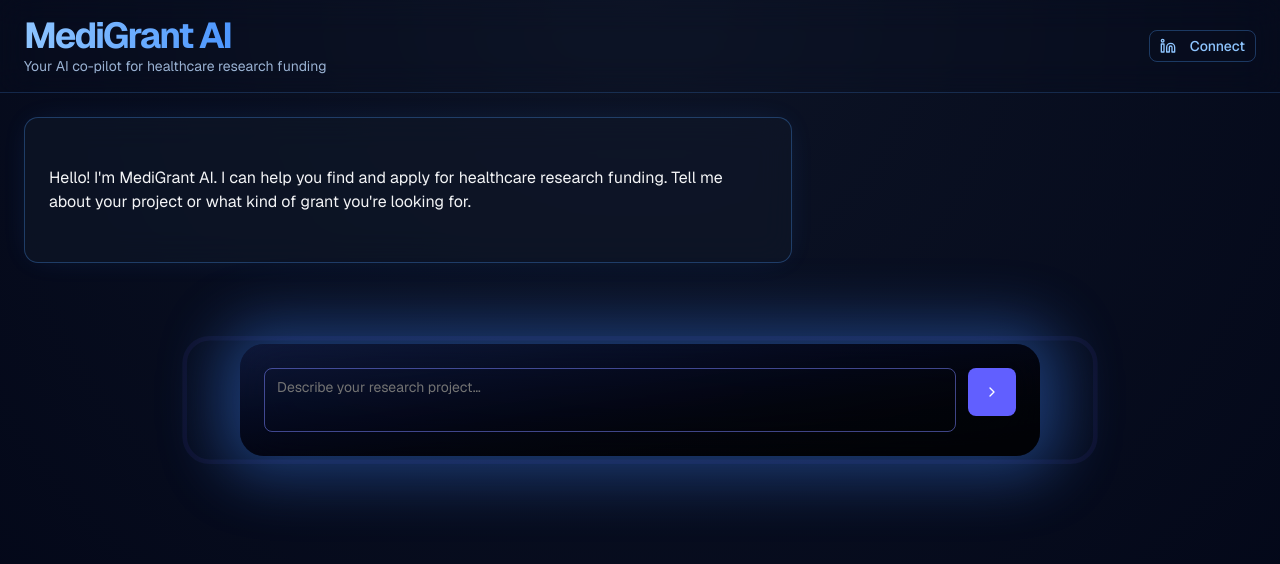
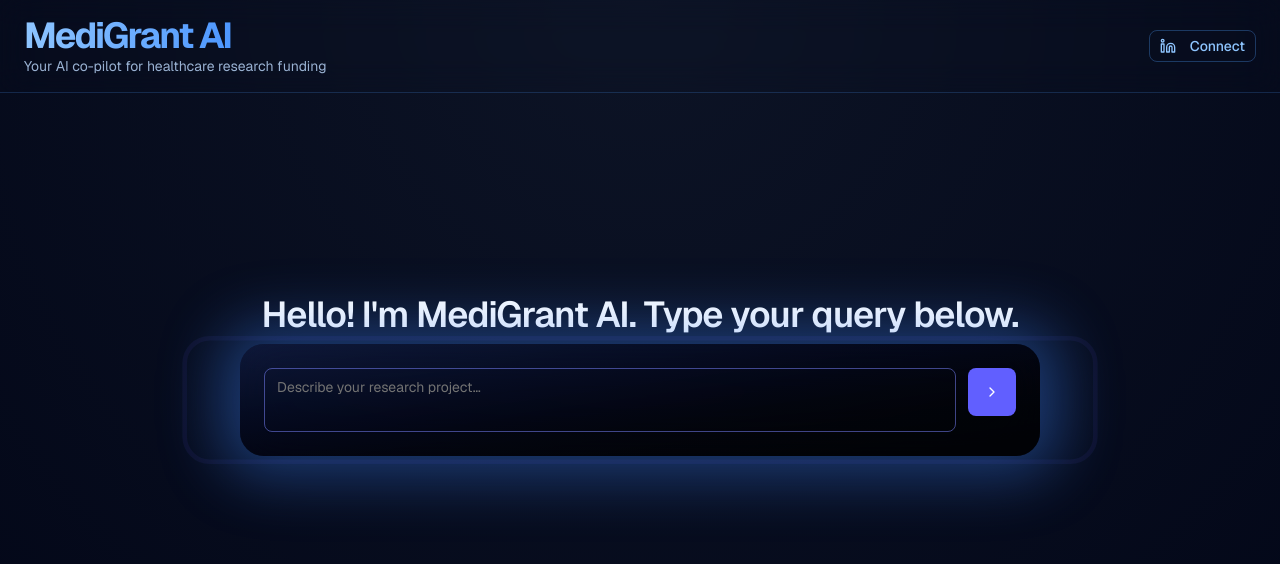
Before and after one commit to marianaisaw/MediGrant, a Next.js app: page / in a window 1280 px wide. Shown: the top 564 px of the page. Built offline with nearby package versions, Linux system fonts and the light colour scheme.

Commit message:
push push push

```diff
--- a/app/page.tsx
+++ b/app/page.tsx
@@ -44,6 +44,17 @@ export default function HyperGrantAI() {
   const mouseY = useMotionValue(0)
   const rotateX = useTransform(mouseY, [ -100, 100 ], [ 5, -5 ])
   const rotateY = useTransform(mouseX, [ -100, 100 ], [ -5, 5 ])
+  const headerFullText = 'Hello! I\'m MediGrant AI. Type your query below.'
+  const [typedHeader, setTypedHeader] = useState('')
+  useEffect(() => {
+    let index = 0
+    const timer = setInterval(() => {
+      setTypedHeader(headerFullText.slice(0, index + 1))
+      index++
+      if (index === headerFullText.length) clearInterval(timer)
+    }, 40)
+    return () => clearInterval(timer)
+  }, [])
 
   // attach to container
   const handlePointerMove = (e: React.PointerEvent) => {
@@ -351,6 +362,7 @@ export default function HyperGrantAI() {
             <motion.div
               whileHover={{ scale: message.sender === 'bot' ? 1.01 : 1 }}
             >
+              { hasQueried &&
               <Card
                 className={`max-w-3xl backdrop-blur-lg relative overflow-hidden ${
                   message.sender === 'user'
@@ -360,6 +372,7 @@ export default function HyperGrantAI() {
                       : 'bg-gray-900/60 border-blue-400/30 shadow-[0_0_30px_-10px_rgba(59,130,246,0.2)]'
                 }`}
               >
+
                 {/* Animated border glow */}
                 <div className={`absolute inset-0 rounded-lg pointer-events-none ${
                   message.status === 'typing'
@@ -447,6 +460,7 @@ export default function HyperGrantAI() {
                   </div>
                 </CardContent>
               </Card>
+            }
             </motion.div>
           </motion.div>
         ))}
@@ -454,13 +468,20 @@ export default function HyperGrantAI() {
       </main>
 
       {!hasQueried && (
+        <>
+        <h2 className="text-center text-4xl font-semibold text-white mb-[12em] tracking-tight">
+            {typedHeader}
+            {/* 2. Blinking cursor */}
+            {typedHeader.length < headerFullText.length && (
+              <span className="inline-block w-[1ch] h-8 bg-white ml-1 animate-pulse" />
+            )}
+          </h2>
         <motion.div
           className="absolute top-1/2 left-1/2 -translate-x-1/2 -translate-y-1/2
                      p-6 bg-gradient-to-br from-blue-950/50 to-black/80
                      rounded-3xl backdrop-blur-xl shadow-[0_0_60px_20px_rgba(59,130,246,0.4)]
                      pointer-events-auto
-                     w-[80vw] max-w-[800px]
-                     "
+                     w-[80vw] max-w-[800px]"
           style={{ rotateX, rotateY }}
           initial={{ opacity: 0, scale: 0.6, rotateZ: 10 }}
           animate={{ opacity: 1, scale: 1, rotateZ: 0 }}
@@ -474,6 +495,7 @@ export default function HyperGrantAI() {
             animate={{ scale: [0.8, 1.2], opacity: [0.4, 0.1] }}
             transition={{ repeat: Infinity, duration: 2, ease: 'easeInOut' }}
           />
+
           <form onSubmit={handleSubmit} className="relative flex gap-3">
             <Textarea
               className="w-full bg-transparent border border-indigo-400/50
@@ -500,7 +522,9 @@ export default function HyperGrantAI() {
             </Button>
           </form>
         </motion.div>
+        </>
       )}
+
 
       {/* Quantum input interface */}
       <motion.footer
```
